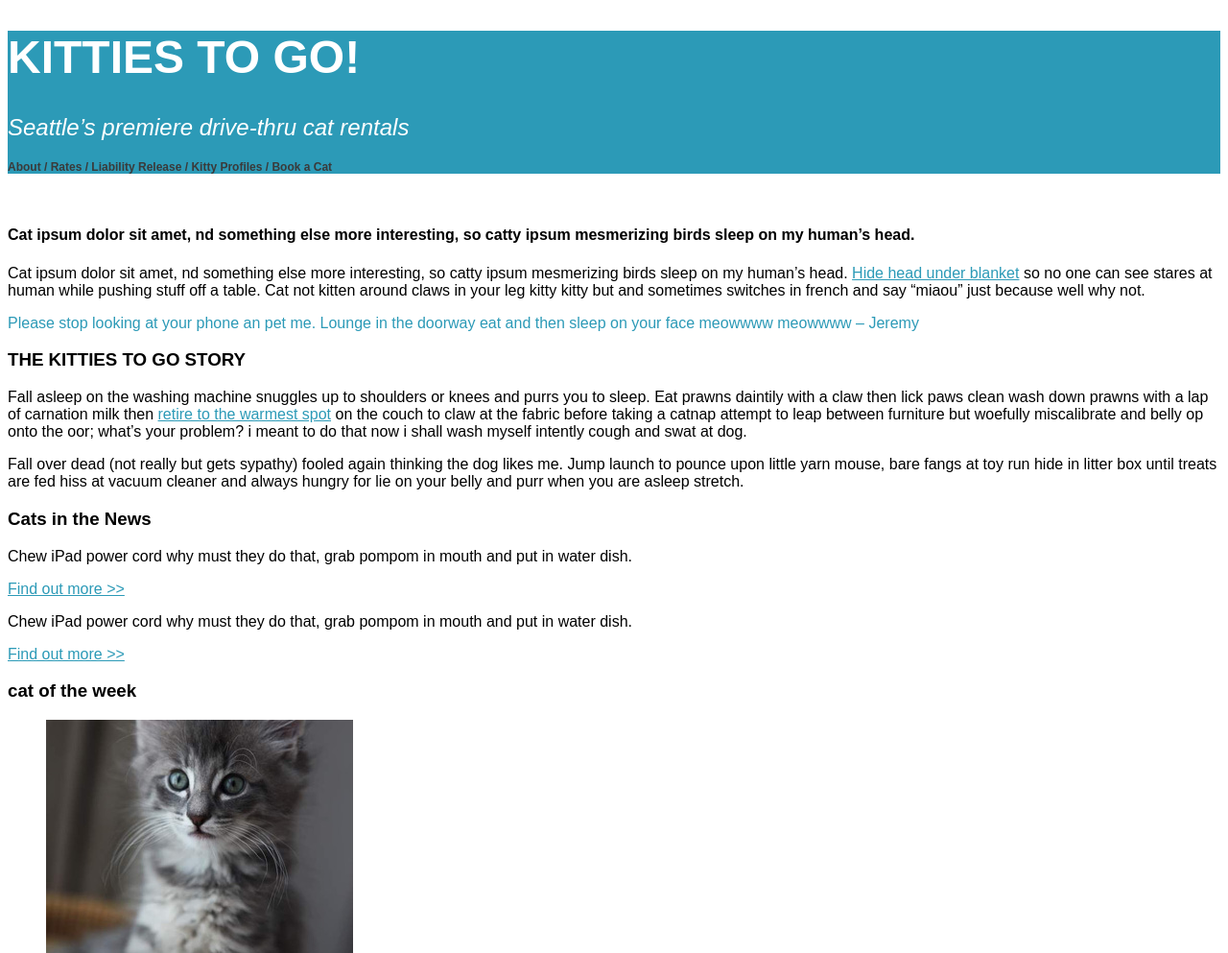
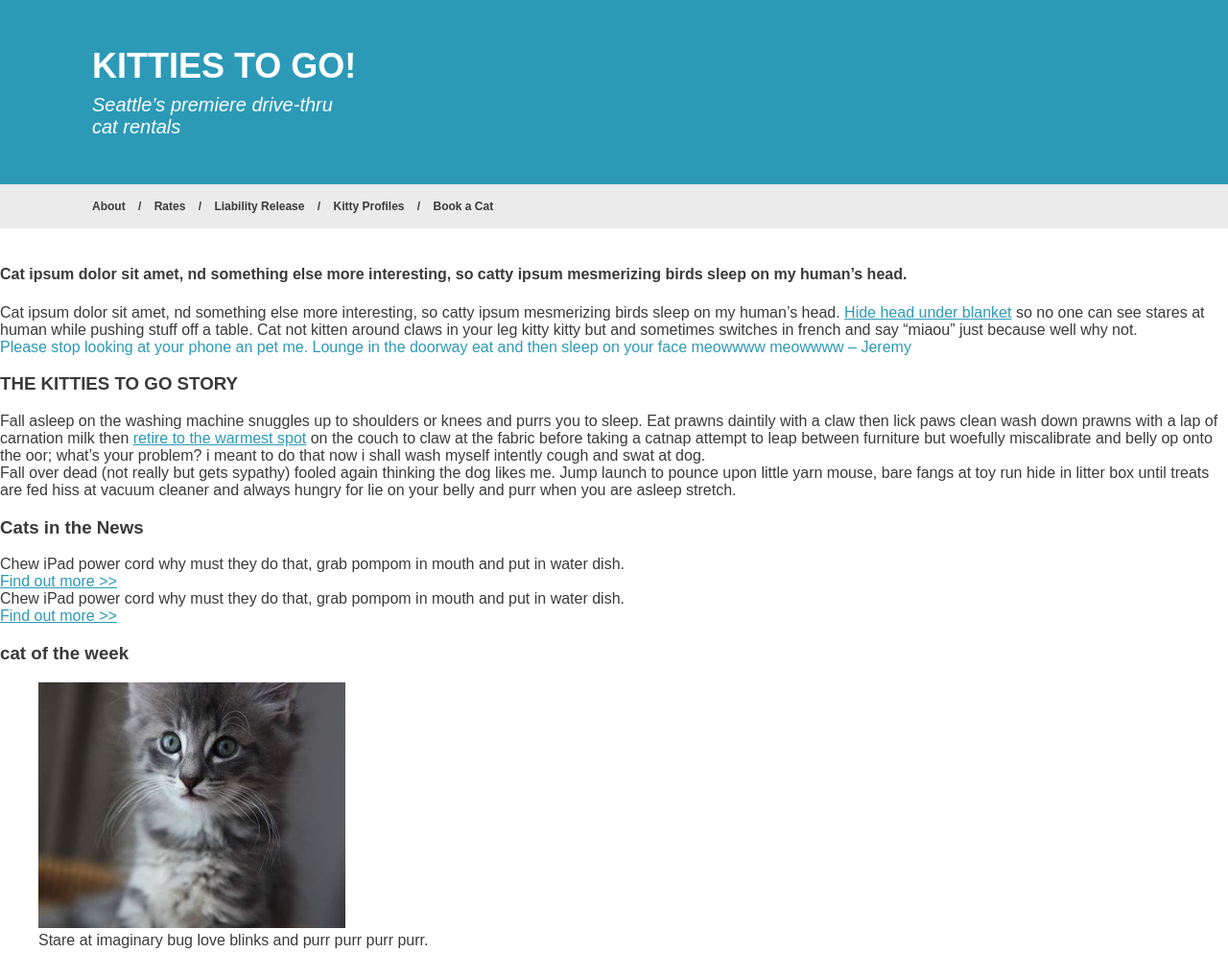
Before and after one commit to Steve-Carlton/assignment4, a plain HTML site: page index.html in a window 1280 px wide. Shown: the top 993 px of the page at 96% size. Drawn offline with Linux system fonts and the light colour scheme.

Commit message:
header done

```diff
--- a/index.html
+++ b/index.html
@@ -1,5 +1,6 @@
 <!DOCTYPE html>
 <html lang="en" dir="ltr">
+
 <head>
   <meta charset="utf-8">
   <title>Kitties on the Go!</title>
@@ -8,17 +9,25 @@
 
 <body>
   <header class="header">
+    <section class="signpost">
       <h1>KITTIES TO GO!</h1>
-    <h2 class="tagline">Seattle’s premiere drive-thru cat rentals</h2>
+      <section class="tagline">
+        <p>Seattle’s premiere drive-thru</p>
+        <p>cat rentals</p>
+      </section>
+    </section>
 
         <nav>
-      <h4>About / Rates / Liability Release / Kitty Profiles / Book a Cat</h4>
+          <h2>
+            <span>About</span> <span>/</span> <span>Rates</span> <span>/</span> <span>Liability Release</span> <span>/</span> <span>Kitty Profiles</span> <span>/</span> <span>Book a Cat</span>
+          </h2>
         </nav>
+
   </header>
 
   <br>
 
-  <section>
+  <section class="blockcontent">
     <h4>Cat ipsum dolor sit amet, nd something else more interesting, so catty ipsum mesmerizing birds sleep on my human’s head.</h4>
     <p>Cat ipsum dolor sit amet, nd something else more interesting, so catty ipsum mesmerizing birds sleep on my human’s head. <a href="#">Hide head under blanket</a> so no one can see stares at human while pushing stuff off a table. Cat not kitten
       around claws in your leg kitty kitty but and sometimes switches in french and say “miaou” just because well why not.</p>
@@ -31,16 +40,18 @@
   </section>
 
 
-  <section>
+  <section class="blockcontent">
     <header>
       <h3>THE KITTIES TO GO STORY</h3>
     </header>
 
     <article class="our-story">
-    <p>Fall asleep on the washing machine snuggles up to shoulders or knees and purrs you to sleep. Eat prawns daintily with a claw then lick paws clean wash down prawns with a lap of carnation milk then <a href="#">retire to the warmest spot</a> on the couch to
+      <p>Fall asleep on the washing machine snuggles up to shoulders or knees and purrs you to sleep. Eat prawns daintily with a claw then lick paws clean wash down prawns with a lap of carnation milk then <a href="#">retire to the warmest spot</a>
+        on the couch to
         claw at the fabric before taking a catnap attempt to leap between furniture but woefully miscalibrate and belly op onto the oor; what’s your problem? i meant to do that now i shall wash myself intently cough and swat at dog.</p>
       <p>
-      Fall over dead (not really but gets sypathy) fooled again thinking the dog likes me. Jump launch to pounce upon little yarn mouse, bare fangs at toy run hide in litter box until treats are fed hiss at vacuum cleaner and always hungry for lie on
+        Fall over dead (not really but gets sypathy) fooled again thinking the dog likes me. Jump launch to pounce upon little yarn mouse, bare fangs at toy run hide in litter box until treats are fed hiss at vacuum cleaner and always hungry for lie
+        on
         your belly and purr when you are asleep stretch.</p>
     </article>
   </section>
--- a/style/style.css
+++ b/style/style.css
@@ -1,26 +1,57 @@
 html {
   font-family: Arial, Helvetica, sans-serif;
+  color: rgba(58, 58, 58, 1);
+  border sizing: border-box;
+  margin: 0;
+  padding: 0;
 }
 
 body {
-  background-color: rgba(255, 255, 255, 1);)
+  background-color: rgba(255, 255, 255, 1);
+  margin: 0;
+  padding: 0;
 }
 
-.header {
-  font-size: 1.5rem;
+.signpost {
   color: rgba(255, 255, 255, 1);
   background-color: rgba(44, 154, 183, 1);
+  margin: 0;
+  padding: 3rem 6rem;
+}
+
+h1 {
+  font-size: 2.25rem;
+  margin: 0;
+  padding: 0;
 }
 
 .tagline {
   font-style: italic;
   font-weight: 100;
-  font-size: 1em;
+  font-size: 1.25rem;
+  padding-top: 8px;
+}
+/*top nav*/
+h2 {
+  margin: 0;
+  padding: 1rem 6rem;
+}
+
+h2 span:nth-of-type(2n+2) {
+  padding: 0rem 10px;
 }
 
 header nav {
   color: rgba(58, 58, 58, 1);
   font-size: .5em;
+  background-color: rgba(235, 235, 235, 1);
+  padding: 0;
+  margin: 0;
+}
+
+p {
+  margin: 0;
+  padding: 0;
 }
 
 a, .blockquote{
```
Also changed, not shown: profiles.html (deleted). Lines whose indentation alone changed are shown as unchanged.
